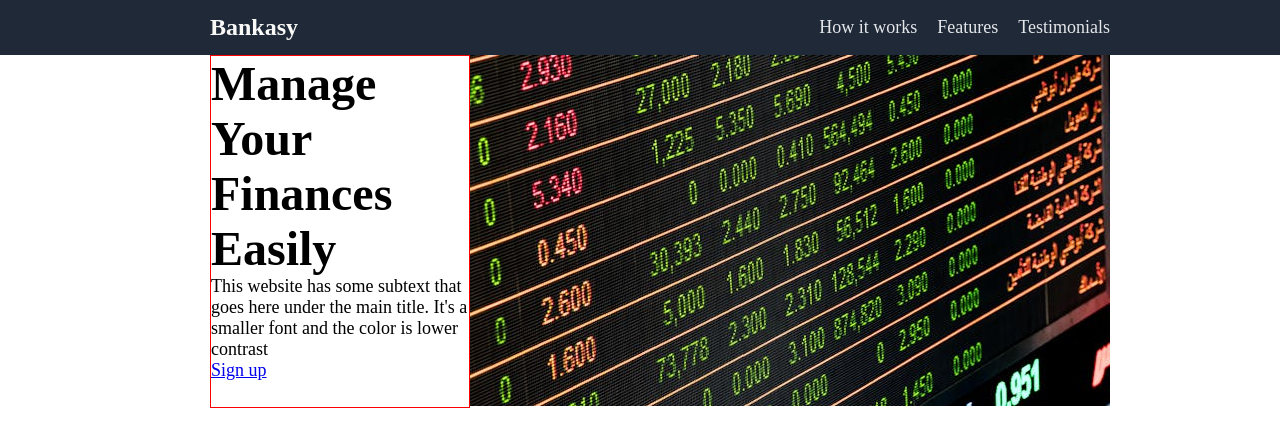
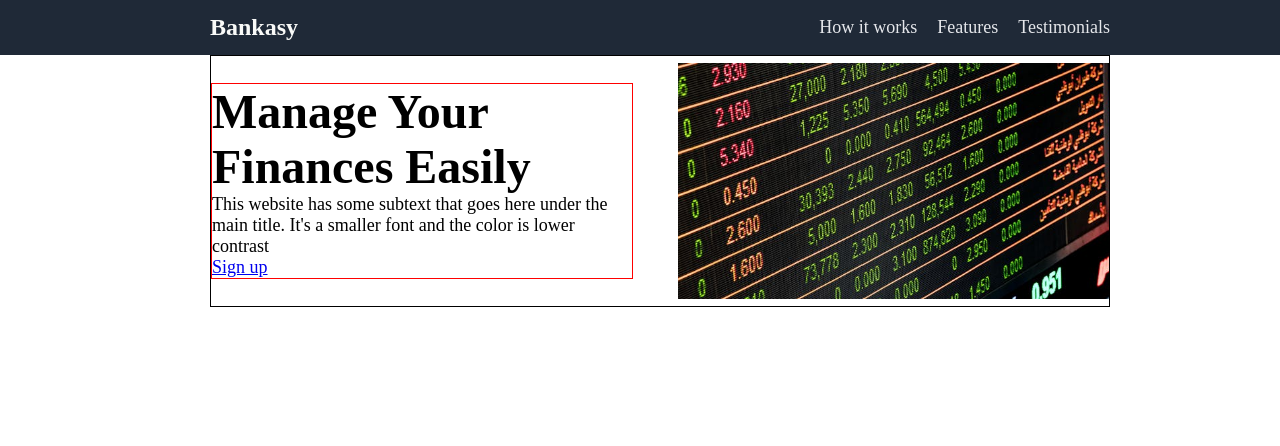
Before and after one commit to syarshadali/landing-page, a plain HTML site: page index.html in a window 1280 px wide. Shown: the top 446 px of the page. Drawn offline with Linux system fonts and the light colour scheme.

Commit message:
Add styles to hero-container

```diff
--- a/styles/style.css
+++ b/styles/style.css
@@ -54,10 +54,14 @@ ul a {
     width: 900px;
     margin: 0 auto;
     display: flex;
+    justify-content: space-between;
+    align-items: center;
+    border: 1px solid black;
 }
 
 .hero-content {
     border: 1px solid red;
+    width: 47%;
 }
 
 .hero-main-text {
@@ -72,3 +76,14 @@ ul a {
 .hero-button {
     font-size: 1.8rem;
 }
+
+.hero-image {
+    height: 250px;
+    width: 48%;
+}
+
+.hero-image img {
+    width: 100%;
+    height: 100%;
+    object-fit: contain;
+}
```
